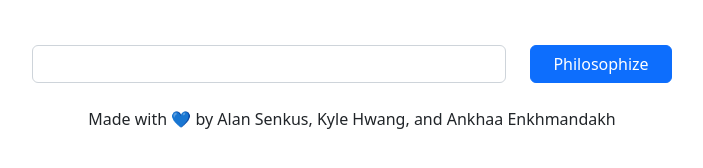
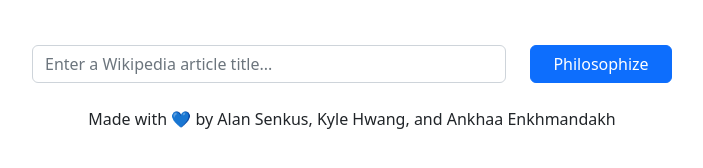
Before and after one commit to sildotdev/Wikilosophy, a plain HTML site: page index.html in a window 1280 px wide. Shown: the part 396-564 px from the top of the page, without its empty margins (288-991 px from the left). Drawn offline with nearby package versions, Linux system fonts and the light colour scheme.

Commit message:
search input help text

```diff
--- a/index.html
+++ b/index.html
@@ -39,7 +39,7 @@
       <div class="row">
         <div class="col-9">
           <div class="search-container">
-            <input id="wiki-search" type="text" class="form-control">
+            <input id="wiki-search" type="text" class="form-control" placeholder="Enter a Wikipedia article title...">
             <ul id="suggestions" class="list-group"></ul>
           </div>
         </div>
```
